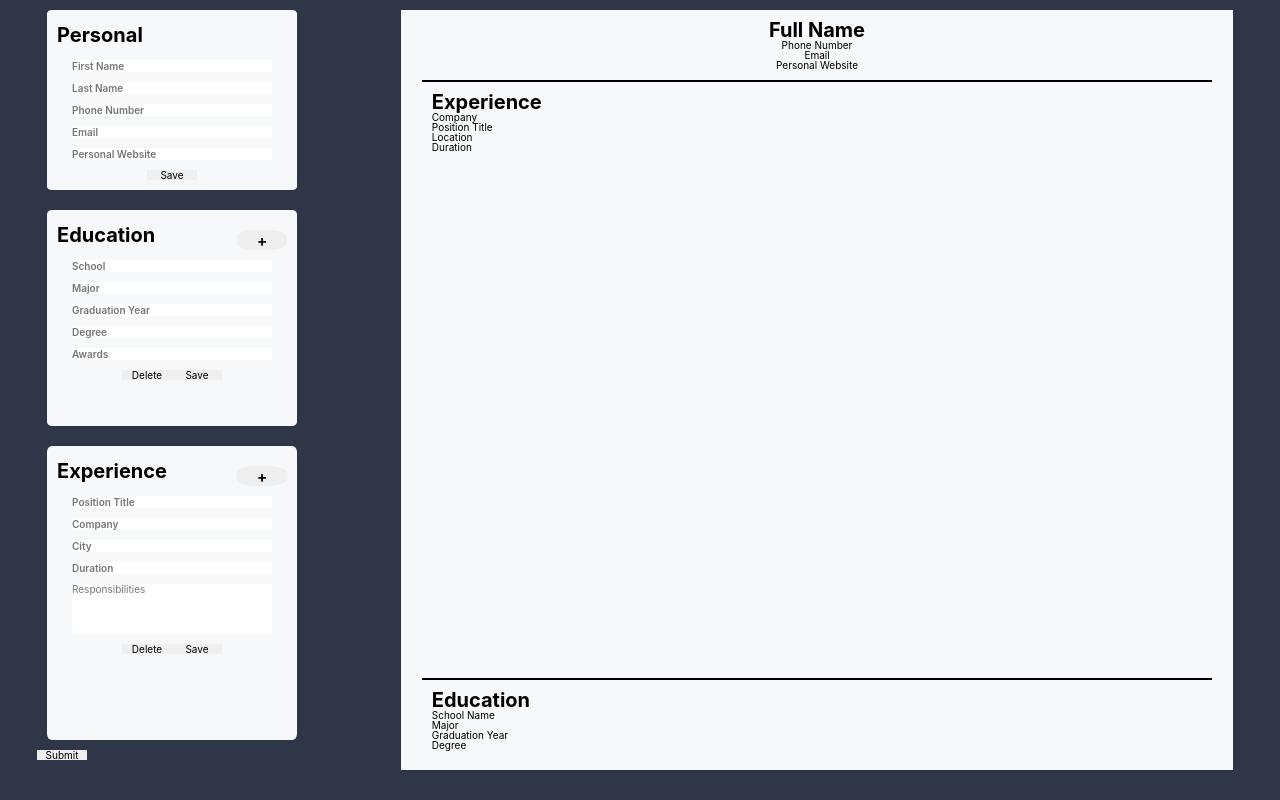
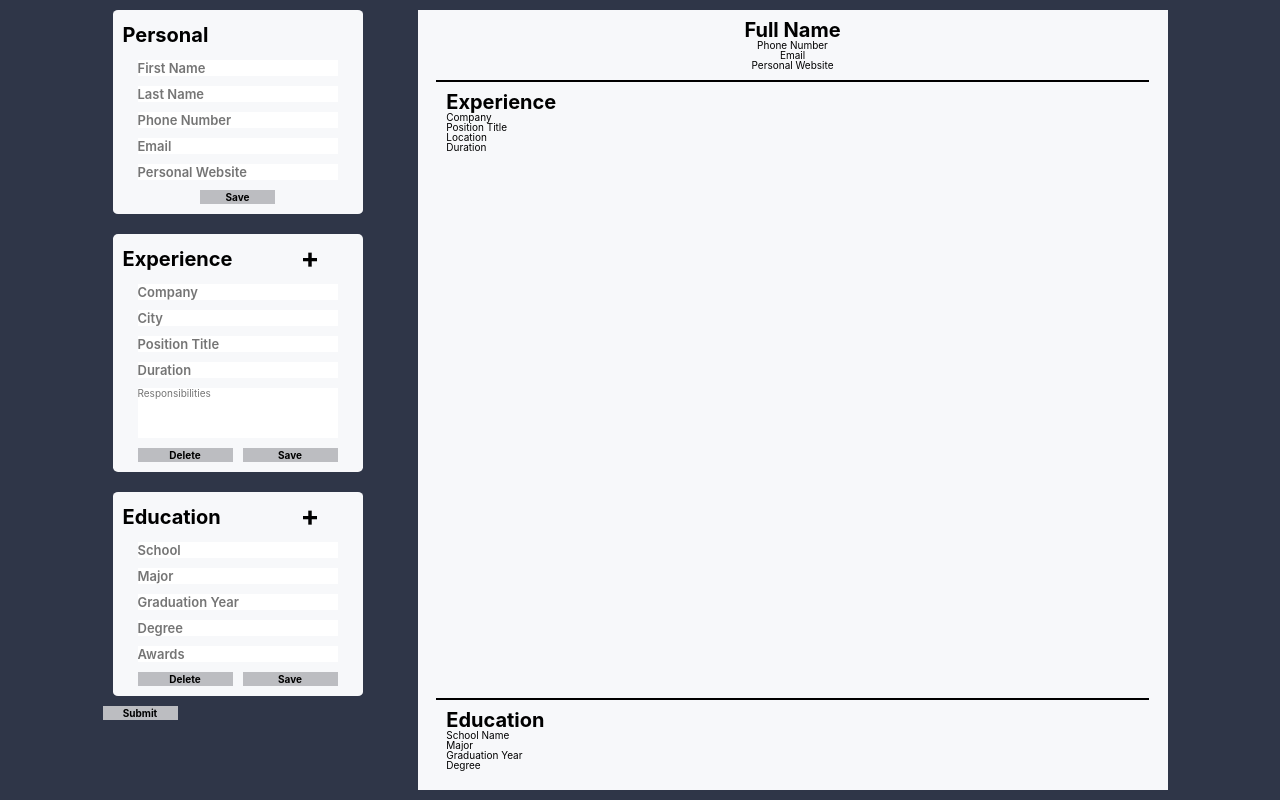
Before and after one commit to davidsan13/cv-project, a React (Create React App) app: page / in a window 1280 px wide. Built offline with nearby package versions, Linux system fonts and the light colour scheme.

Commit message:
fix layout design

```diff
--- a/src/App.js
+++ b/src/App.js
@@ -42,11 +42,16 @@ class App extends Component {
   }
 
   render() {
-    const { general } = this.state
+    const { general, exps, schools } = this.state
     return(
       <>
         <FormCon handleSubmit={this.onSubmitTask}/>
-        <Overview general={general}/>
+        <Overview
+          general={general}
+          experience={exps}
+          schools={schools}
+
+        />
       </>
 
     )
--- a/src/components/Form.js
+++ b/src/components/Form.js
@@ -59,6 +59,16 @@ export default class FormCon extends Component {
             handleSubmit={ handleSubmit}
           />
         </fieldset>
+        <fieldset className='form-exp'>
+          <legend>Experience</legend>
+          { [...Array(this.state.exCount)].map((_, i) =>
+          <Experience key={i}
+          onButtonClicked={this.countDown}
+          handleSubmit={handleSubmit}
+          />
+          )}
+          <button className='btn-add'name='exCount' onClick={this.countUp}> + </button>
+        </fieldset>
         <fieldset className='form-edu'>
           <legend>Education</legend>
           <button className='btn-add' name='edCount'onClick={this.countUp}> + </button>
@@ -71,16 +81,7 @@ export default class FormCon extends Component {
 
 
         </fieldset>
-        <fieldset className='form-exp'>
-          <legend>Experience</legend>
-          { [...Array(this.state.exCount)].map((_, i) =>
-          <Experience key={i}
-          onButtonClicked={this.countDown}
-          handleSubmit={handleSubmit}
-          />
-          )}
-          <button className='btn-add'name='exCount' onClick={this.countUp}> + </button>
-        </fieldset>
+
         <button> Submit</button>
       </form>
     )
--- a/src/components/Overview.js
+++ b/src/components/Overview.js
@@ -5,23 +5,53 @@ export default class Overview extends Component {
     super(props);
   }
 
+  formatNumber(phoneNumberString) {
+    var cleaned = ('' + phoneNumberString).replace(/\D/g, '');
+    var match = cleaned.match(/^(1|)?(\d{3})(\d{3})(\d{4})$/);
+    if (match) {
+      var intlCode = (match[1] ? '+1 ' : '');
+      return [intlCode, '(', match[2], ') ', match[3], '-', match[4]].join('');
+    }
+    return null;
+  }
   render() {
-    const { education, general, experience} = this.props
+    const { schools, general, experience} = this.props
     return (
       <div className='overview'>
+          {general.length === 0 ?
             <div className='overview-general'>
-          {general.length === 0 ? <h1>Full Name</h1> : general.map(item => <h1 key={item.id}>{item.fName} {item.lName}</h1>)}
+              <h1>Full Name</h1>
               <h2>Phone Number</h2>
               <h2>Email</h2>
               <h2>Personal Website</h2>
-        </div>
+            </div> :
+            general.map(item =>
+            <div key={item.id} className='overview-general'>
+              <h1>{item.fName} {item.lName}</h1>
+              <h2> {this.formatNumber(item.pNumber)}</h2>
+              <h2> {item.email}</h2>
+              <h2> {item.website}</h2>
+            </div>)
+          }
+          {experience.length === 0 ?
              <div className='overview-exp'>
               <h1>Experience</h1>
               <h2>Company</h2>
               <h2>Position Title</h2>
               <h2>Location</h2>
               <h2>Duration</h2>
+            </div> :
+            <div className='overview-exp'>
+              <h1>Experience</h1>
+              {experience.map((item, index ) =>
+              <div key={item.id}className="exp">
+                <h2> {item.company}</h2>
+                <h2> {item.title}</h2>
+                <h2> {item.location}</h2>
+              </div>)}
             </div>
+          }
+
         <div className='overview-edu'>
           <h1 className="education">Education</h1>
           <h2 className="education-school">School Name</h2>
--- a/src/components/form/Experience.js
+++ b/src/components/form/Experience.js
@@ -43,12 +43,13 @@ export default class Experience extends Component {
     const {handleSubmit} = this.props
     return (
       <>
-        <label htmlFor="title"> Position Title</label>
-        <input type="text" id="title" name="title" value={exp.title} placeholder="Position Title" onChange={this.handleChange}/>
         <label htmlFor="company"> Company</label>
         <input type="text" id="company" name="company" value={exp.company}  placeholder="Company" onChange={this.handleChange}/>
         <label htmlFor="location"> City</label>
-        <input type="text" id="location" name="location" value={exp.locatoin} placeholder="City" onChange={this.handleChange}/>
+        <input type="text" id="location" name="location" value={exp.location} placeholder="City" onChange={this.handleChange}/>
+        <label htmlFor="title"> Position Title</label>
+        <input type="text" id="title" name="title" value={exp.title} placeholder="Position Title" onChange={this.handleChange}/>
+
         <label htmlFor="Duration"> Duration</label>
         <input type="text" id="Duration" name="duration" placeholder="Duration" onChange={this.handleChange}/>
         <label htmlFor="resp"> Responsibilities</label>
--- a/src/components/styles.css
+++ b/src/components/styles.css
@@ -24,13 +24,14 @@ section {
 html {
   height: 100%;
   font-size: 62.5%;
+  margin: 0;
   font-family: sohne, "Helvetica Neue", Helvetica, Arial, sans-serif;
 }
 
 body {
   line-height: 1;
-  height: 100vh;
-  overflow-x: hidden;
+  height: 100%;
+  margin: 0;
 }
 
 ol,
@@ -62,8 +63,11 @@ h1 {
 }
 
 button {
-  width: 50px;
-  padding: 0px;
+  width: 75px;
+  padding: 2px;
+  font-size: 1rem;
+  font-weight: bold;
+  background-color: #bcbdc1;
   cursor: pointer;
   -webkit-transition: 0.2s all;
   transition: 0.2s all;
@@ -138,6 +142,7 @@ form legend {
 
 form input {
   width: 20rem;
+  font-size: 1.3rem;
   font-weight: 600;
   -webkit-transition: ease-in-out, color .35s ease-in-out;
   transition: ease-in-out, color .35s ease-in-out;
@@ -166,29 +171,52 @@ form textarea {
 
 form .btn-add {
   font-weight: bold;
-  font-size: 15px;
+  font-size: 28px;
   height: 2rem;
   position: absolute;
-  top: 20px;
-  right: 10px;
+  top: 8px;
+  right: 15px;
   border-radius: 35%;
   text-align: center;
+  background-color: transparent;
+}
+
+form .btns-container {
+  display: -webkit-box;
+  display: -ms-flexbox;
+  display: flex;
+  width: 20rem;
+  -webkit-box-pack: center;
+      -ms-flex-pack: center;
+          justify-content: center;
+  gap: 1rem;
+}
+
+form .btns-container > button {
+  -webkit-box-flex: 1;
+      -ms-flex: 1;
+          flex: 1;
 }
 
 #root {
   display: -webkit-box;
   display: -ms-flexbox;
   display: flex;
-  -ms-flex-pack: distribute;
-      justify-content: space-around;
+  -webkit-box-pack: center;
+      -ms-flex-pack: center;
+          justify-content: center;
   background-color: #2f3648;
-  height: 100%;
+  min-height: 100%;
+  gap: 2.5rem;
 }
 
 #root .overview {
   display: -webkit-box;
   display: -ms-flexbox;
   display: flex;
+  -webkit-box-flex: 1;
+      -ms-flex: 1 1 auto;
+          flex: 1 1 auto;
   -webkit-box-orient: vertical;
   -webkit-box-direction: normal;
       -ms-flex-direction: column;
@@ -196,8 +224,8 @@ form .btn-add {
   -webkit-box-align: center;
       -ms-flex-align: center;
           align-items: center;
-  width: 65%;
-  height: 95%;
+  max-width: 750px;
+  max-height: 850px;
   background-color: #f7f8fa;
   margin: 1rem;
 }
--- a/src/components/styles.scss
+++ b/src/components/styles.scss
@@ -23,13 +23,15 @@ section {
 html {
   height: 100%;
   font-size: 62.5%;
+  margin: 0;
   font-family: sohne, "Helvetica Neue", Helvetica, Arial, sans-serif;
 }
 
 body {
   line-height: 1;
-  height: 100vh;
-  overflow-x: hidden;
+  height: 100%;
+  margin: 0;
+  // overflow-x: hidden;
 }
 
 ol,
@@ -60,8 +62,11 @@ h1 {
   font-size: 2rem;
 }
 button {
-  width: 50px;
-  padding: 0px;
+  width: 75px;
+  padding: 2px;
+  font-size: 1rem;
+  font-weight: bold;
+  background-color: #bcbdc1;
   cursor: pointer;
   transition: 0.2s all;
 
@@ -111,6 +116,7 @@ form {
   }
   input {
     width: 20rem;
+    font-size: 1.3rem;
     font-weight: 600;
     transition: ease-in-out, color .35s ease-in-out;
     &:focus::placeholder {
@@ -124,31 +130,44 @@ form {
   .btn-add {
     // display: flex;
     font-weight: bold;
-    font-size: 15px;
+    font-size: 28px;
     height: 2rem;
     position: absolute;
-    top: 20px;
-    right: 10px;
+    top: 8px;
+    right: 15px;
     border-radius: 35%;
     text-align: center;
-    // margin-top: auto;
+    background-color: transparent;
     // margin-bottom: auto;
-
+  }
+  .btns-container {
+    display: flex;
+    width: 20rem;
+    justify-content: center;
+    gap: 1rem;
+    > button {
+      flex: 1;
+    }
   }
 }
 
 #root {
   display: flex;
-  justify-content: space-around;
+  justify-content: center;
   background-color: #2f3648;
-  height: 100%;
+  min-height: 100%;
+  gap: 2.5rem;
+  // flex-flow: column;
+  // flex: 1 0 auto;
   .overview {
     display: flex;
+    flex: 1 1 auto;
+    // position: fixed;
     flex-direction: column;
     align-items: center;
     // align-content: flex-start;
-    width: 65%;
-    height: 95%;
+    max-width: 750px;
+    max-height: 850px;
     background-color: #f7f8fa;
     margin: 1rem;
     > div {
```
Also changed, not shown: 1 other file (tests, documents, lock files or other folders). Lines whose indentation alone changed are shown as unchanged.
